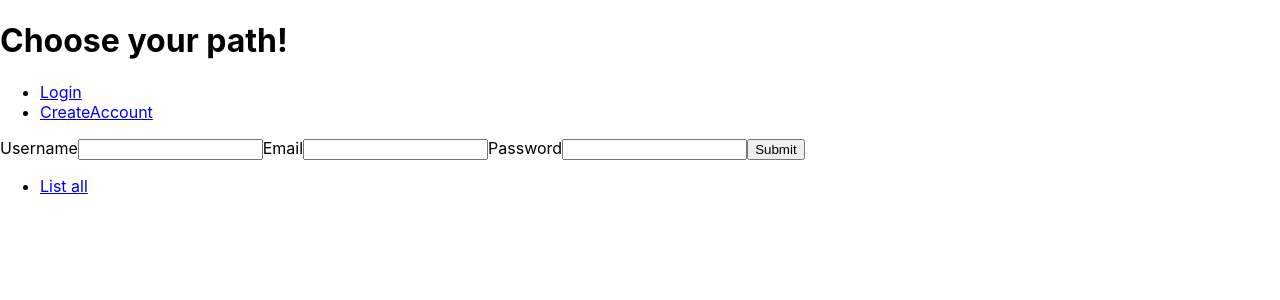
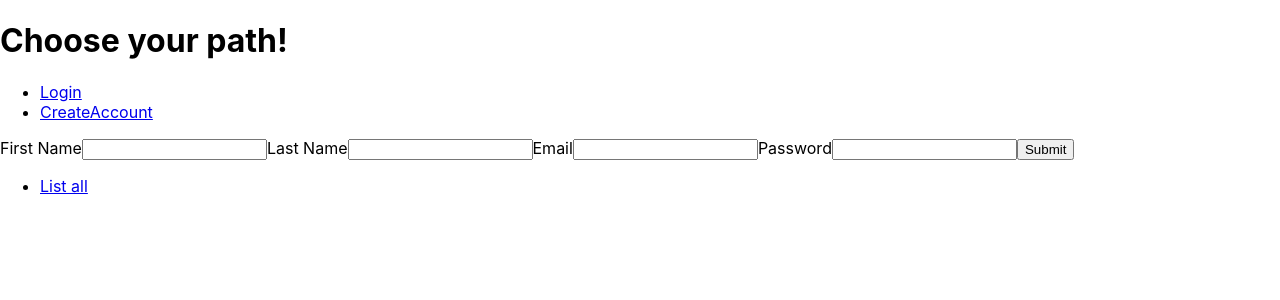
Before and after one commit to anthony-yeo/307-Gather, a React (Create React App) app in the folder frontend/: page /createaccount in a window 1280 px wide. Shown: the top 300 px of the page. Built offline with nearby package versions, Linux system fonts and the light colour scheme; no server answers.

Commit message:
addednames

```diff
--- a/frontend/src/CreateAccount.js
+++ b/frontend/src/CreateAccount.js
@@ -3,7 +3,8 @@ import React, {useState} from 'react';
 function AccountForm(props) {
   const [person, setPerson] = useState(
      {
-        username: "",
+        firstname: "",
+        lastname: "",
         email: "",
         password: "",
      }
@@ -13,33 +14,44 @@ function AccountForm(props) {
     const { name, value } = event.target;
     if (name === "password")
       setPerson(
-         {username: person['username'], email: person["email"], password: value}
+         {firstname: person['firstname'], lastname: person['username'], email: person["email"], password: value}
       );
     else if (name === "email")
       setPerson(
-         {username: person['username'], email: value, password: person["password"]}
+         {firstname: person['firstname'], lastname: person['username'], email: value, password: person["password"]}
       );
+    else if (name === "lastname")
+       setPerson(
+         {firstname: person['firstname'], lastname: value, email: person["email"], password: person['password']}
+       );
     else
        setPerson(
-         {username: value, email: person["email"], password: person['password']}
+         {firstname: value, lastname: person["lastname"], email: person["email"], password: person['password']}
        );
   }
 
   function submitForm() {
     console.log("Submit Form Person: "+person);
     props.handleSubmit(person);
-    setPerson({username: '', email: '', password: ''});
+    setPerson({firstname: '', lastname: '', email: '', password: ''});
 
   }
 
   return (
     <form>
-      <label htmlFor="name">Username</label>
+      <label htmlFor="firstname">First Name</label>
       <input
         type="text"
-        name="name"
-        id="name"
-        value={person.username}
+        name="firstname"
+        id="firstname"
+        value={person.firstname}
+        onChange={handleChange} />
+      <label htmlFor="lastname">Last Name</label>
+      <input
+        type="text"
+        name="lastname"
+        id="lastname"
+        value={person.lastname}
         onChange={handleChange} />
       <label htmlFor="email">Email</label>
       <input
--- a/frontend/src/Login.js
+++ b/frontend/src/Login.js
@@ -3,7 +3,7 @@ import React, {useState} from 'react';
 function Login(props) {
     const [person, setPerson] = useState(
        {
-          username: "",
+          email: "",
           password: "",
        }
     );
@@ -12,29 +12,29 @@ function Login(props) {
       const { name, value } = event.target;
       if (name === "password")
         setPerson(
-           {username: person['username'], password: value}
+           {email: person['email'], password: value}
         );
       else
          setPerson(
-           {username: value, password: person['password']}
+           {email: value, password: person['password']}
          );
     }
 
     function submitForm() {
       console.log("Submit Form Person: "+person);
       props.handleSubmit(person);
-      setPerson({username: '', password: ''});
+      setPerson({email: '', password: ''});
 
     }
 
     return (
       <form>
-        <label htmlFor="name">Username</label>
+        <label htmlFor="name">Email</label>
         <input
           type="text"
           name="name"
           id="name"
-          value={person.username}
+          value={person.email}
           onChange={handleChange} />
         <label htmlFor="password">Password</label>
         <input
--- a/frontend/src/Map.js
+++ b/frontend/src/Map.js
@@ -1,5 +1,5 @@
 import React, { useRef, useEffect, useState } from "react";
-import mapboxgl from "!mapbox-gl"; // eslint-disable-line import/no-webpack-loader-syntax
+import mapboxgl from "!mapbox-gl";
 import Table from './Table';
 import Form from './Form';
 
```
